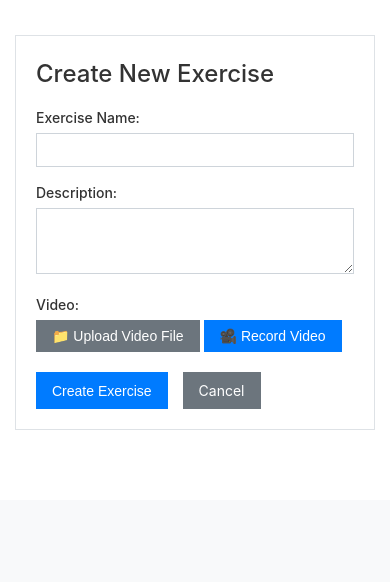
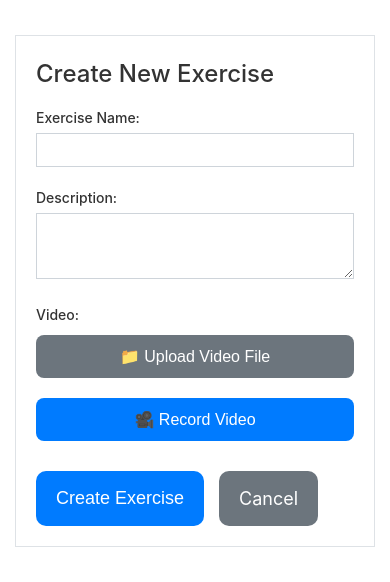
Before and after one commit to jacpagan/practica, a Django app: page /exercises/create/ in a window 390 px wide. Shown: the part 344-926 px from the top of the page. Before the commit the page ends 774 px from the top, so only its background shows below. Run offline with Django 4.2, Linux system fonts and the light colour scheme; the visitor is signed in with stand-in values (Sample User, id 1).

Commit message:
Enable S3 storage and add mobile compatibility
- Configure S3 storage for persistent video files
- Add mobile-friendly viewport meta tags
- Improve mobile webcam recording with front camera support
- Add responsive design for mobile devices
- Add touch-friendly button interactions
- Improve error handling for mobile camera access
- Add mobile-specific CSS for video elements
- Ensure videos work on all screen sizes

```diff
--- a/exercises/templates/exercises/base.html
+++ b/exercises/templates/exercises/base.html
@@ -2,7 +2,10 @@
 <html lang="en">
 <head>
     <meta charset="UTF-8">
-    <meta name="viewport" content="width=device-width, initial-scale=1.0">
+    <meta name="viewport" content="width=device-width, initial-scale=1.0, maximum-scale=1.0, user-scalable=no">
+    <meta name="mobile-web-app-capable" content="yes">
+    <meta name="apple-mobile-web-app-capable" content="yes">
+    <meta name="apple-mobile-web-app-status-bar-style" content="default">
     <title>{% block title %}Practika{% endblock %}</title>
 
     <style>
@@ -294,56 +297,44 @@
             color: white;
         }
 
-        /* Webcam recording styles */
-        .video-input-options {
-            margin-top: 10px;
+        /* Video recording styles */
+        .video-options {
+            display: flex;
+            gap: 10px;
+            margin: 10px 0;
+            flex-wrap: wrap;
         }
-
-        .option-tabs {
-            display: flex;
-            margin-bottom: 15px;
-            border-bottom: 1px solid #dee2e6;
+        .video-options .btn {
+            flex: 1;
+            min-width: 120px;
+            padding: 12px 16px;
+            font-size: 16px;
+            border-radius: 8px;
+            touch-action: manipulation;
         }
-
-        .tab-btn {
-            background: none;
-            border: none;
-            padding: 10px 20px;
-            cursor: pointer;
-            border-bottom: 2px solid transparent;
-            transition: all 0.3s;
+        .video-preview {
+            margin: 15px 0;
+            padding: 10px;
+            background: #e8f5e8;
+            border-radius: 5px;
+            border: 1px solid #28a745;
         }
-
-        .tab-btn.active {
-            border-bottom-color: #007bff;
-            color: #007bff;
-        }
-
-        .tab-content {
-            display: none;
-        }
-
-        .tab-content.active {
-            display: block;
-        }
-
         .webcam-container {
             text-align: center;
-            padding: 20px;
+            padding: 15px;
             border: 1px solid #dee2e6;
-            border-radius: 5px;
+            border-radius: 8px;
             background: #f8f9fa;
+            margin: 15px 0;
         }
-
         #webcam-preview {
             width: 100%;
             max-width: 400px;
             height: 300px;
             background: #000;
-            border-radius: 5px;
+            border-radius: 8px;
             margin-bottom: 15px;
         }
-
         .webcam-controls {
             display: flex;
             gap: 10px;
@@ -351,18 +342,92 @@
             margin-bottom: 15px;
             flex-wrap: wrap;
         }
-
+        .webcam-controls .btn {
+            padding: 12px 16px;
+            font-size: 16px;
+            border-radius: 8px;
+            touch-action: manipulation;
+            min-width: 100px;
+        }
         #recording-status {
             background: #dc3545;
             color: white;
-            padding: 10px;
-            border-radius: 5px;
+            padding: 12px;
+            border-radius: 8px;
             margin-top: 10px;
+            font-size: 16px;
         }
-
         #recording-status p {
             margin: 0;
             font-weight: bold;
+        }
+
+        /* Mobile-specific styles */
+        @media (max-width: 768px) {
+            .video-options {
+                flex-direction: column;
+            }
+            .video-options .btn {
+                width: 100%;
+                margin-bottom: 10px;
+            }
+            .webcam-controls {
+                flex-direction: column;
+                align-items: center;
+            }
+            .webcam-controls .btn {
+                width: 100%;
+                max-width: 200px;
+                margin-bottom: 10px;
+            }
+            #webcam-preview {
+                height: 240px;
+                width: 100%;
+                max-width: 100%;
+            }
+            .form-group {
+                margin-bottom: 20px;
+            }
+            .btn {
+                padding: 14px 20px;
+                font-size: 18px;
+                border-radius: 10px;
+            }
+            .video-player {
+                width: 100%;
+                height: auto;
+                max-width: 100%;
+            }
+            .comment-video video {
+                width: 100%;
+                height: auto;
+                max-width: 100%;
+            }
+        }
+
+        /* Video player styles */
+        .video-player {
+            width: 100%;
+            max-width: 600px;
+            height: auto;
+            border-radius: 8px;
+        }
+        .comment-video video {
+            width: 100%;
+            max-width: 300px;
+            height: auto;
+            border-radius: 5px;
+        }
+
+        /* Touch-friendly improvements */
+        .btn {
+            -webkit-tap-highlight-color: transparent;
+            user-select: none;
+            -webkit-user-select: none;
+        }
+        .btn:active {
+            transform: scale(0.98);
+            transition: transform 0.1s;
         }
 
         .file-input-wrapper {
--- a/exercises/templates/exercises/exercise_create.html
+++ b/exercises/templates/exercises/exercise_create.html
@@ -94,17 +94,30 @@ document.addEventListener('DOMContentLoaded', function() {
     // Start camera
     startCameraBtn.addEventListener('click', async function() {
         try {
-            const stream = await navigator.mediaDevices.getUserMedia({
-                video: { width: 320, height: 240 },
+            // Mobile-friendly camera constraints
+            const constraints = {
+                video: {
+                    width: { ideal: 640, max: 1280 },
+                    height: { ideal: 480, max: 720 },
+                    facingMode: 'user' // Front camera on mobile
+                },
                 audio: true
-            });
+            };
+
+            const stream = await navigator.mediaDevices.getUserMedia(constraints);
             webcamPreview.srcObject = stream;
             startCameraBtn.style.display = 'none';
             recordVideoBtn.style.display = 'inline-block';
             console.log('Camera started successfully');
         } catch (err) {
             console.error('Camera access error:', err);
-            alert('Error accessing camera: ' + err.message + '\n\nPlease ensure your camera is connected and you have granted permission.');
+            let errorMsg = 'Error accessing camera: ' + err.message;
+            if (err.name === 'NotAllowedError') {
+                errorMsg += '\n\nPlease allow camera access in your browser settings.';
+            } else if (err.name === 'NotFoundError') {
+                errorMsg += '\n\nNo camera found. Please check your device.';
+            }
+            alert(errorMsg);
         }
     });
 
```
Also changed, not shown: core/services/storage.py (+9 -5 lines), exercises/templates/exercises/exercise_detail.html (+17 -4 lines).
